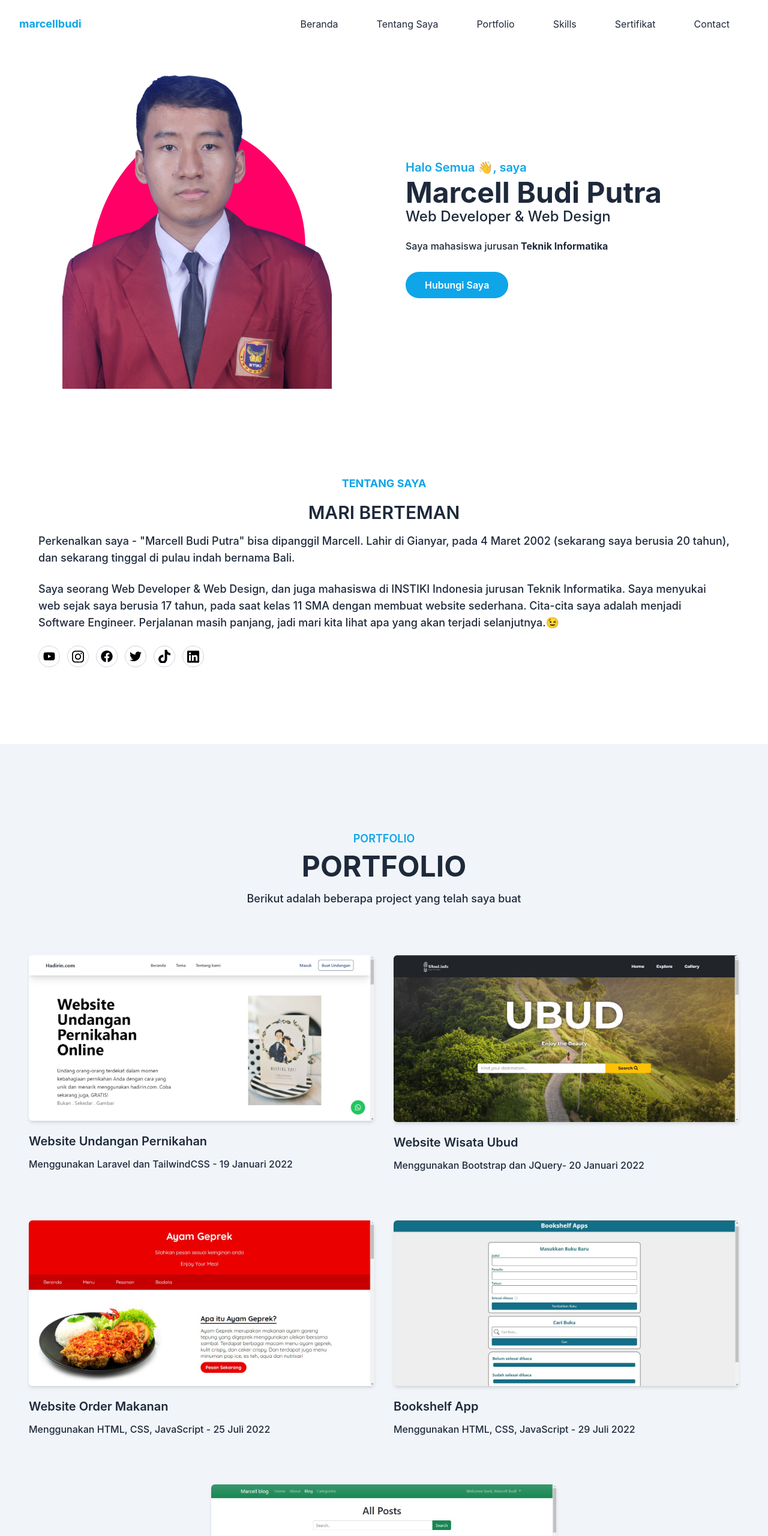
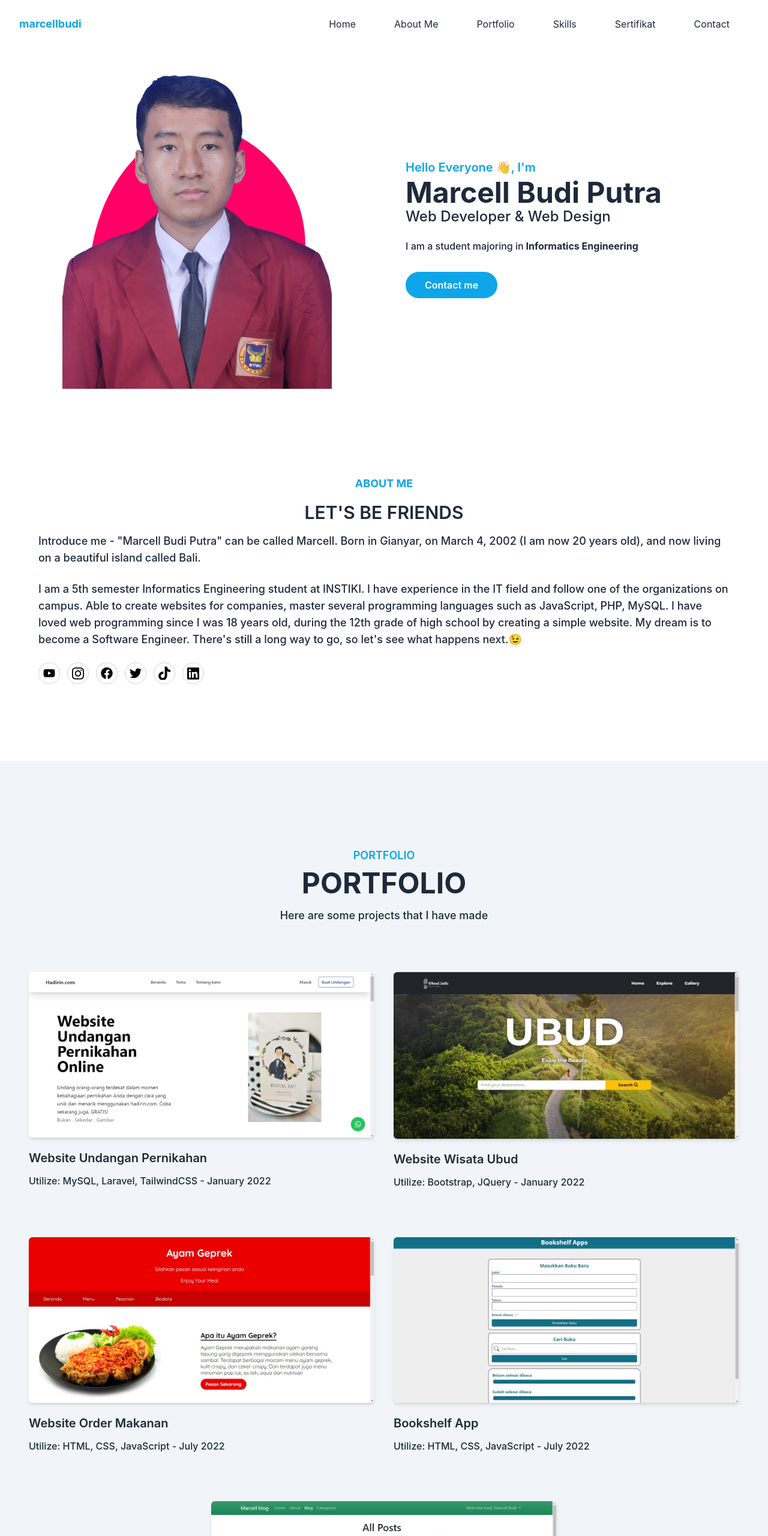
Before and after one commit to MarcellBudi/portfolio, a website: page index.html in a window 1280 px wide. Shown: the top 2560 px of the page at 60% size. Drawn offline with Linux system fonts and the light colour scheme.

Commit message:
modify language

```diff
--- a/index.html
+++ b/index.html
@@ -25,10 +25,10 @@
             <nav id="nav-menu" class="absolute right-4 top-full hidden w-full max-w-[300px] rounded-lg bg-white py-5 shadow-lg dark:shadow-slate-500 lg:static lg:block lg:max-w-full lg:rounded-none lg:bg-transparent lg:shadow-none lg:dark:bg-transparent">
               <ul class="block lg:flex">
                 <li class="group">
-                  <a href="#home" class="mx-8 flex py-2 text-base text-dark group-hover:text-primary">Beranda</a>
+                  <a href="#home" class="mx-8 flex py-2 text-base text-dark group-hover:text-primary">Home</a>
                 </li>
                 <li class="group">
-                  <a href="#about" class="mx-8 flex py-2 text-base text-dark group-hover:text-primary">Tentang Saya</a>
+                  <a href="#about" class="mx-8 flex py-2 text-base text-dark group-hover:text-primary">About Me</a>
                 </li>
                 <li class="group">
                   <a href="#portfolio" class="mx-8 flex py-2 text-base text-dark group-hover:text-primary">Portfolio</a>
@@ -67,10 +67,10 @@
                 </div>
 
                 <div class="w-full self-center px-9 lg:w-1/2 pt-12">
-                    <h1 class="text-base font-semibold text-primary md:text-xl">Halo Semua 👋, saya <span class="block font-bold text-dark text-4xl mt-1 lg:text-5xl">Marcell Budi Putra</span></h1>
+                    <h1 class="text-base font-semibold text-primary md:text-xl">Hello Everyone 👋, I'm <span class="block font-bold text-dark text-4xl mt-1 lg:text-5xl">Marcell Budi Putra</span></h1>
                     <h2 class="font-medium text-dark text-lg mb-5 lg:text-2xl">Web Developer & <span class="text-dark"> Web Design</span></h2>
-                    <p class="font-medium text-dark mb-10 leading-relaxed">Saya mahasiswa jurusan<span class="text-dark font-bold"> Teknik Informatika</span></p>
-                    <a href="#" class="text-base font-semibold text-white bg-primary py-3 px-8 rounded-full hover:shadow-lg hover:opacity-80 transition duration-300 ease-in-out ">Hubungi Saya</a>
+                    <p class="font-medium text-dark mb-10 leading-relaxed">I am a student majoring in<span class="text-dark font-bold"> Informatics Engineering</span></p>
+                    <a href="#" class="text-base font-semibold text-white bg-primary py-3 px-8 rounded-full hover:shadow-lg hover:opacity-80 transition duration-300 ease-in-out">Contact me</a>
                 </div>
             </div>
         </div>
@@ -83,13 +83,13 @@
           <div class="flex flex-wrap">
 
             <div class="w-full mx-auto max-w-6xl">
-              <h4 class="mb-4 text-lg font-bold uppercase text-primary mx-auto max-w-xl text-center">Tentang Saya</h4>
-              <h3 class="mb-4 text-2xl font-semibold text-dark lg:text-3xl mx-auto max-w-xl text-center">MARI BERTEMAN</h3>
+              <h4 class="mb-4 text-lg font-bold uppercase text-primary mx-auto max-w-xl text-center">ABOUT ME</h4>
+              <h3 class="mb-4 text-2xl font-semibold text-dark lg:text-3xl mx-auto max-w-xl text-center">LET'S BE FRIENDS</h3>
               <p class="mb-6 text-base font-medium text-dark lg:text-lg">
-                Perkenalkan saya - "Marcell Budi Putra" bisa dipanggil Marcell. Lahir di Gianyar, pada 4 Maret 2002 (sekarang saya berusia 20 tahun), dan sekarang tinggal di pulau indah bernama Bali.
+                Introduce me - "Marcell Budi Putra" can be called Marcell. Born in Gianyar, on March 4, 2002 (I am now 20 years old), and now living on a beautiful island called Bali.
               </p>
 
-              <p class="mb-6 text-base font-medium text-dark lg:text-lg"> Saya seorang Web Developer & Web Design, dan juga mahasiswa di INSTIKI Indonesia jurusan Teknik Informatika. Saya menyukai web sejak saya berusia 17 tahun, pada saat kelas 11 SMA dengan membuat website sederhana. Cita-cita saya adalah menjadi Software Engineer. Perjalanan masih panjang, jadi mari kita lihat apa yang akan terjadi selanjutnya.😉</p>
+              <p class="mb-6 text-base font-medium text-dark lg:text-lg"> I am a 5th semester Informatics Engineering student at INSTIKI. I have experience in the IT field and follow one of the organizations on campus. Able to create websites for companies, master several programming languages such as JavaScript, PHP, MySQL. I have loved web programming since I was 18 years old, during the 12th grade of high school by creating a simple website. My dream is to become a Software Engineer. There's still a long way to go, so let's see what happens next.😉</p>
               <div class="flex items-center">
                 <!-- Youtube -->
                 <a
@@ -150,7 +150,7 @@
               <h4 class="mb-2 text-lg font-semibold text-primary">PORTFOLIO</h4>
               <h2 class="mb-4 text-3xl font-bold text-dark dark:text-dark sm:text-4xl lg:text-5xl">PORTFOLIO</h2>
               <p class="text-md font-medium text-dark md:text-lg">
-                Berikut adalah beberapa project yang telah saya buat
+                Here are some projects that I have made
               </p>
             </div>
           </div>
@@ -161,35 +161,35 @@
                 <a href="https://github.com/MarcellBudi/website-undangan" target="_blank" class="duration-300 hover:opacity-80 hover:shadow-lg"><img src="dist/img/portfolio/website-undangan.jpg" alt="E-Commerce" width="w-full"/></a>
               </div>
               <a href="https://github.com/MarcellBudi/website-undangan" target="_blank"><h3 class="mt-5 mb-3 text-xl font-semibold text-dark duration-300 hover:text-primary">Website Undangan Pernikahan</h3></a>
-              <p class="text-base font-medium text-dark">Menggunakan Laravel dan TailwindCSS - 19 Januari 2022</p>
+              <p class="text-base font-medium text-dark">Utilize: MySQL, Laravel, TailwindCSS - January 2022</p>
             </div>
             <div class="mb-12 p-4 md:w-1/2">
               <div class="overflow-hidden rounded-md shadow-md">
                 <a href="https://ubud-info.netlify.app/" target="_blank" class="duration-300 hover:opacity-80 hover:shadow-lg"><img src="dist/img/portfolio/ubud-info.jpg" alt="Landing Page" width="w-full" /></a>
               </div>
               <a href="https://ubud-info.netlify.app/" target="_blank"><h3 class="mt-5 mb-3 text-xl font-semibold text-dark duration-300 hover:text-primary">Website Wisata Ubud</h3></a>
-              <p class="text-base font-medium text-dark">Menggunakan Bootstrap dan JQuery- 20 Januari 2022</p>
+              <p class="text-base font-medium text-dark">Utilize: Bootstrap, JQuery - January 2022</p>
             </div>
             <div class="mb-12 p-4 md:w-1/2">
               <div class="overflow-hidden rounded-md shadow-md">
                 <a href="https://marcellbudi-order-makanan.netlify.app/" target="_blank" class="duration-300 hover:opacity-80 hover:shadow-lg"><img src="dist/img/portfolio/order-makanan.jpg" alt="Technical Documentation" width="w-full"/></a>
               </div>
               <a href="https://marcellbudi-order-makanan.netlify.app/" target="_blank"  ><h3 class="mt-5 mb-3 text-xl font-semibold text-dark duration-300 hover:text-primary">Website Order Makanan</h3></a>
-              <p class="text-base font-medium text-dark">Menggunakan HTML, CSS, JavaScript - 25 Juli 2022</p>
+              <p class="text-base font-medium text-dark">Utilize: HTML, CSS, JavaScript - July 2022</p>
             </div>
             <div class="mb-12 p-4 md:w-1/2">
               <div class="overflow-hidden rounded-md shadow-md">
                 <a href="https://marcellbudi-bookshelf-apps.netlify.app/" target="_blank" class="duration-300 hover:opacity-80 hover:shadow-lg"><img src="dist/img/portfolio/bookshelf-app.jpg" alt="Tribute Page" width="w-full"/></a>
               </div>
               <a href="https://marcellbudi-bookshelf-apps.netlify.app/" target="_blank"><h3 class="mt-5 mb-3 text-xl font-semibold text-dark transition duration-300 hover:text-primary">Bookshelf App</h3></a>
-              <p class="text-base font-medium text-dark">Menggunakan HTML, CSS, JavaScript - 29 Juli 2022</p>
+              <p class="text-base font-medium text-dark">Utilize: HTML, CSS, JavaScript - July 2022</p>
             </div>
             <div class="mb-12 p-4 md:w-1/2">
               <div class="overflow-hidden rounded-md shadow-md">
                 <a href="https://github.com/MarcellBudi/website-blog-laravel" target="_blank" class="duration-300 hover:opacity-80 hover:shadow-lg"><img src="dist/img/portfolio/website-blog-laravel.jpg" alt="Tribute Page" width="w-full" /></a>
               </div>
               <a href="https://github.com/MarcellBudi/website-blog-laravel" target="_blank"><h3 class="mt-5 mb-3 text-xl font-semibold text-dark duration-300 hover:text-primary">Website Blog</h3></a>
-              <p class="text-base font-medium text-dark">Menggunakan Laravel dan Bootstrap - 22 Agustus 2022</p>
+              <p class="text-base font-medium text-dark">Utilize: MySQL, Laravel, Bootstrap - August 2022</p>
             </div>
           </div>
         </div>
@@ -203,7 +203,7 @@
             <div class="mx-auto mb-4 text-center">
               <h4 class="mb-2 text-lg font-semibold text-primary">SKILLS</h4>
               <h2 class="mb-4 text-3xl font-bold text-white sm:text-4xl lg:text-5xl">SKILLS & TOOLS</h2>
-              <p class="text-md font-medium text-white md:text-lg">Skills & tools yang miliki</p>
+              <p class="text-md font-medium text-white md:text-lg">Skills & tools that I have</p>
             </div>
           </div>
 
@@ -278,7 +278,7 @@
           </div>
           <div class="w-full px-4 lg:w-1/2 xl:w-1/3">
             <div class="mb-10 overflow-hidden rounded-xl bg-white shadow-lg">
-              <a href="dist/img/sertifikat/sertifikat-kompetensi.jpg" class="transition duration-500 hover:opacity-80 hover:shadow-lg portfolio-lightbox"><img src="dist/img/sertifikat/sertifikat-kompetensi.jpg" alt="Sertifikat UKM" class="w-full"/></a>
+              <a href="dist/img/sertifikat/sertifikat-kompetensi.jpg" class="transition duration-500 hover:opacity-80 hover:shadow-lg portfolio-lightbox"><img src="dist/img/sertifikat/sertifikat-kompetensi.jpg" alt="Sertifikat Kompetensi" class="w-full"/></a>
               <div class="py-8 px-6">
                 <h3>
                   <a href="dist/img/sertifikat/sertifikat-kompetensi.jpg" class="mb-3 block text-xl font-semibold text-dark hover:text-primary">SMK Negeri 1 Gianyar - Sertifikat Kompetensi</a>
@@ -307,7 +307,7 @@
         <div class="w-full px-4">
           <div class="mx-auto mb-16 max-w-xl text-center">
             <h4 class="mb-2 text-lg font-semibold text-primary">CONTACT</h4>
-            <h2 class="mb-4 text-3xl font-bold text-dark sm:text-4xl lg:text-5xl">HUBUNGI SAYA</h2>
+            <h2 class="mb-4 text-3xl font-bold text-dark sm:text-4xl lg:text-5xl">CONTACT ME</h2>
           </div>
         </div>
 
@@ -340,7 +340,7 @@
         <div class="flex flex-wrap mx-auto max-w-6xl">
           <div class="mb-12 w-full px-4 font-medium text-slate-300 md:w-1/3">
             <h2 class="mb-5 text-4xl font-bold text-white">Marcell Budi</h2>
-            <h3 class="mb-2 text-2xl font-bold">Hubungi Saya</h3>
+            <h3 class="mb-2 text-2xl font-bold">CONTACT ME</h3>
             <p>marcellbudiputra@gmail.com</p>
             <p>Perumahan Serongga Permai blok B no. 11</p>
             <p>Gianyar, Bali</p>
@@ -349,10 +349,10 @@
             <h3 class="mb-5 text-xl font-semibold text-white">Tautan</h3>
             <ul class="text-slate-300">
               <li>
-                <a href="#home" class="mb-3 inline-block text-base hover:text-primary">Beranda</a>
+                <a href="#home" class="mb-3 inline-block text-base hover:text-primary">Home</a>
               </li>
               <li>
-                <a href="#about" class="mb-3 inline-block text-base hover:text-primary">Tentang Saya</a>
+                <a href="#about" class="mb-3 inline-block text-base hover:text-primary">About Me</a>
               </li>
               <li>
                 <a href="#portfolio" class="mb-3 inline-block text-base hover:text-primary">Portfolio</a>
@@ -447,7 +447,7 @@
             </a>
           </div>
           <p class="text-center text-sm font-medium text-slate-500">
-            Dibuat dengan <span class="text-pink-500">❤️</span> oleh <a href="https://instagram.com/sandhikagalih" target="_blank" class="font-bold text-primary">Marcell Budi</a>
+            Made with <span class="text-pink-500">❤️</span> by <a href="https://www.instagram.com/marcellbudi/" target="_blank" class="font-bold text-primary">Marcell Budi</a>
           </p>
         </div>
       </div>
```
Also changed, not shown: dist/output.css.
